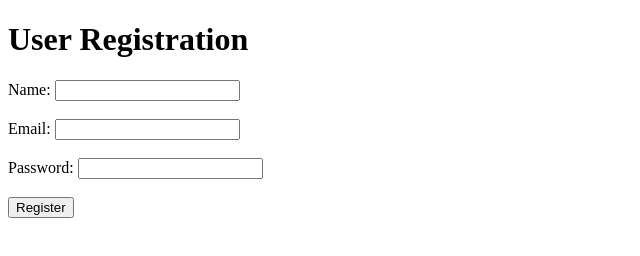
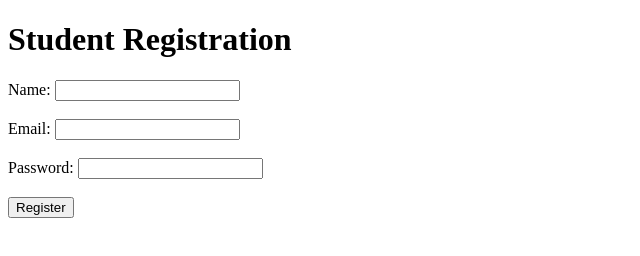
Before and after one commit to ronitsawle/registration, a plain HTML site: page index.html in a window 1280 px wide. Shown: the whole page, without its empty margins (0-640 px from the left). Drawn offline with Linux system fonts and the light colour scheme.

Commit message:
Update User to Student

```diff
--- a/index.html
+++ b/index.html
@@ -6,7 +6,7 @@
   <title>Registration Page</title>
 </head>
 <body>
-  <h1>User Registration</h1>
+  <h1>Student Registration</h1>
 
   <form>
     <label>Name:</label>
```
